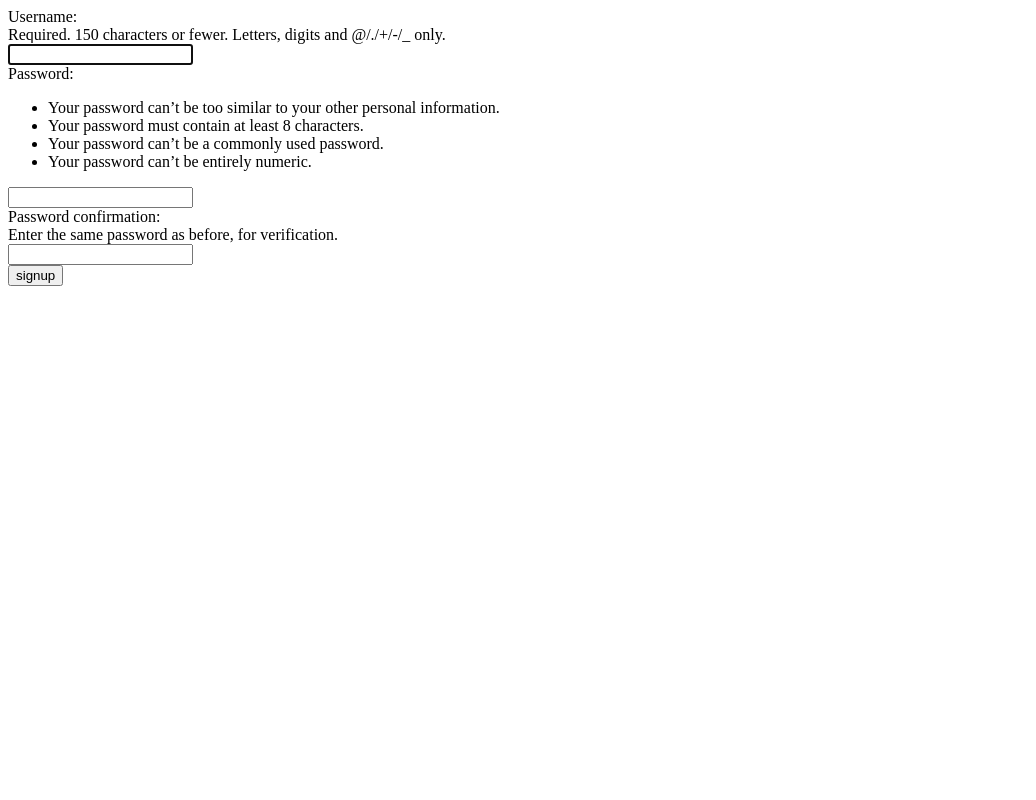
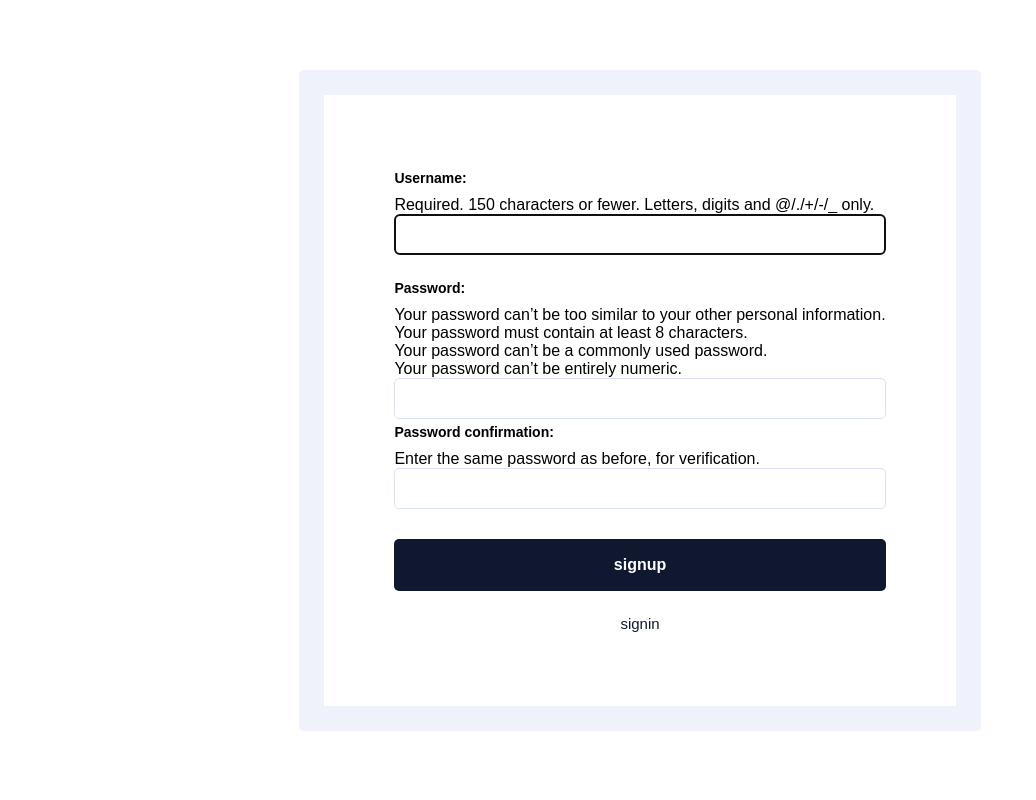
Before and after one commit to mokgolobotho/CV, a Django app: page /signup/ in a window 1280 px wide. Shown: the whole page, without its empty margins (0-1036 px from the left). Run offline with Django 5.2, Linux system fonts and the light colour scheme.

Commit message:
admin created

```diff
--- a/CV/CV/urls.py
+++ b/CV/CV/urls.py
@@ -16,8 +16,10 @@ Including another URLconf
 """
 from django.contrib import admin
 from django.urls import path, include
+from django.conf import settings
+from django.conf.urls.static import static
 
 urlpatterns = [
     path('admin/', admin.site.urls),
     path("",include(("cvapp.urls", "cvapp"), "cvapp")),
-]
+] + static(settings.STATIC_URL)
--- /dev/null
+++ b/CV/cvapp/static/css/style.css
@@ -0,0 +1,73 @@
+* {
+  padding: 0;
+  margin: 0;
+  box-sizing: border-box;
+  font-family: "Mulish", sans-serif;
+  transition: 0.3s all ease-in-out;
+}
+body {
+  display: flex;
+  justify-content: center;
+  align-items: center;
+  height: 100vh;
+  background-color: #fff;
+}
+.shadow-wrap {
+  border-radius: 5px;
+  padding: 25px;
+  background-color: #f0f2fb;
+}
+.form-wrap {
+  background-color: #fff;
+  padding: 70px;
+}
+.form-wrap form * {
+  display: block;
+  width: 100%;
+}
+.form-wrap form label {
+  margin-bottom: 5px;
+  font-size: 14px;
+  font-weight: 700;
+  line-height: 26px;
+}
+.form-wrap form input {
+  padding: 12px 20px;
+  border-radius: 5px;
+  border: 1px solid #dae1f5;
+  background: #fff;
+  color: #545d7a;
+}
+#id_username {
+  margin-bottom: 20px;
+}
+.form-wrap button {
+  border-radius: 5px;
+  background: #10182f;
+  color: #fff;
+  cursor: pointer;
+  text-align: center;
+  font-size: 16px;
+  padding: 12px 68px;
+  font-weight: 700;
+  border: 1px solid transparent;
+  margin-top: 30px;
+  line-height: 26px;
+}
+.signup-link {
+  color: #10182f;
+  font-size: 15px;
+  margin-top: 20px;
+  text-align: center;
+  line-height: 25px;
+  display: block;
+  text-decoration: none;
+}
+.signup-link:hover {
+  text-decoration: underline;
+}
+.form-wrap button:hover {
+  background-color: #fff;
+  color: #10182f;
+  border-color: #10182f;
+}
--- /dev/null
+++ b/CV/cvapp/templates/base.html
@@ -0,0 +1,13 @@
+<!DOCTYPE html>
+<html lang="en">
+  <head>
+    <meta charset="UTF-8" />
+    <meta name="viewport" content="width=device-width, initial-scale=1.0" />
+    <title>CV APP</title>
+    {% load static %}
+    <link rel="stylesheet" href="{% static 'css/style.css' %}" />
+  </head>
+  <body>
+    {% block content %}{% endblock %}
+  </body>
+</html>
--- a/CV/cvapp/templates/home.html
+++ b/CV/cvapp/templates/home.html
@@ -1 +1 @@
-from home
+{% extends "base.html" %} {% block content %} home page {% endblock %}
--- a/CV/cvapp/templates/registration/signup.html
+++ b/CV/cvapp/templates/registration/signup.html
@@ -1,5 +1,11 @@
+{% extends "base.html" %} {% block content %}
+<div class="shadow-wrap">
+    <div class="form-wrap">
 <form method="POST">
-    {% csrf_token %}
-    {{form}}
-    <button type="submit">signup</button>
+  {% csrf_token %} {{form}}
+  <button type="submit">signup</button>
 </form>
+<a class="signup-link" href="{% url "cvapp:login" %}">signin</a>
+</div>
+</div>
+{% endblock %}
```
Also changed, not shown: CV/cvapp/templates/registration/login.html (+9 -3 lines), CV/db.sqlite3.
